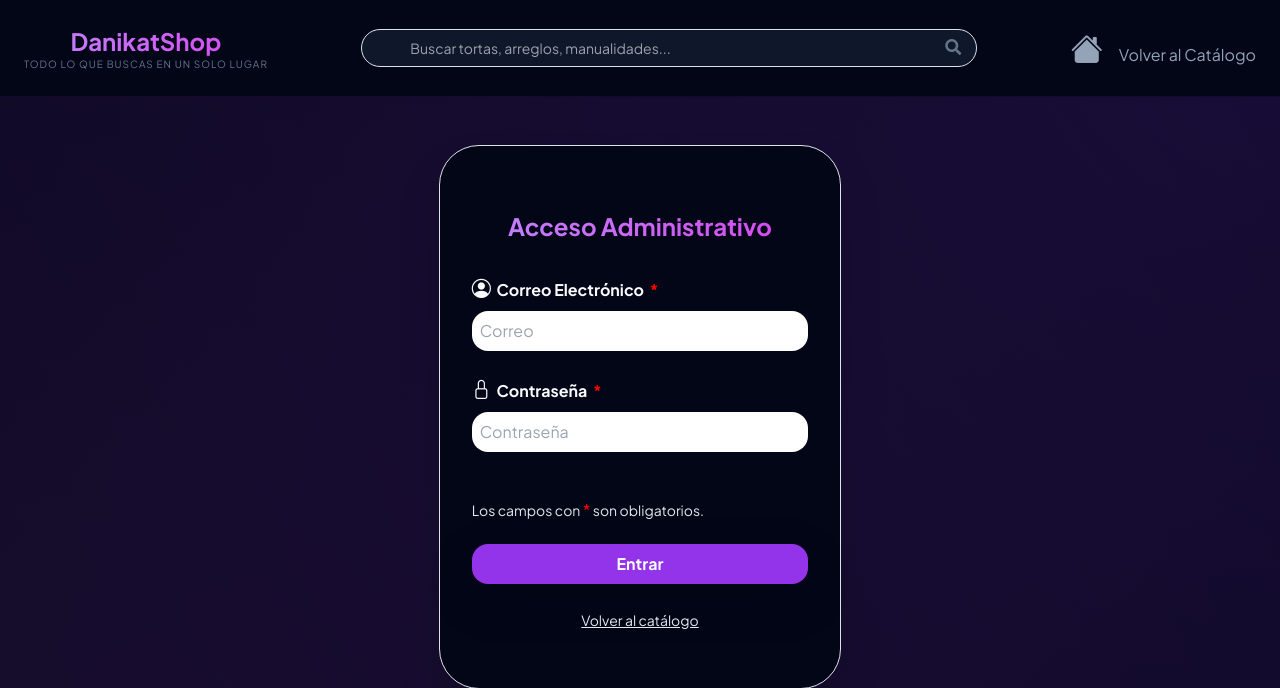
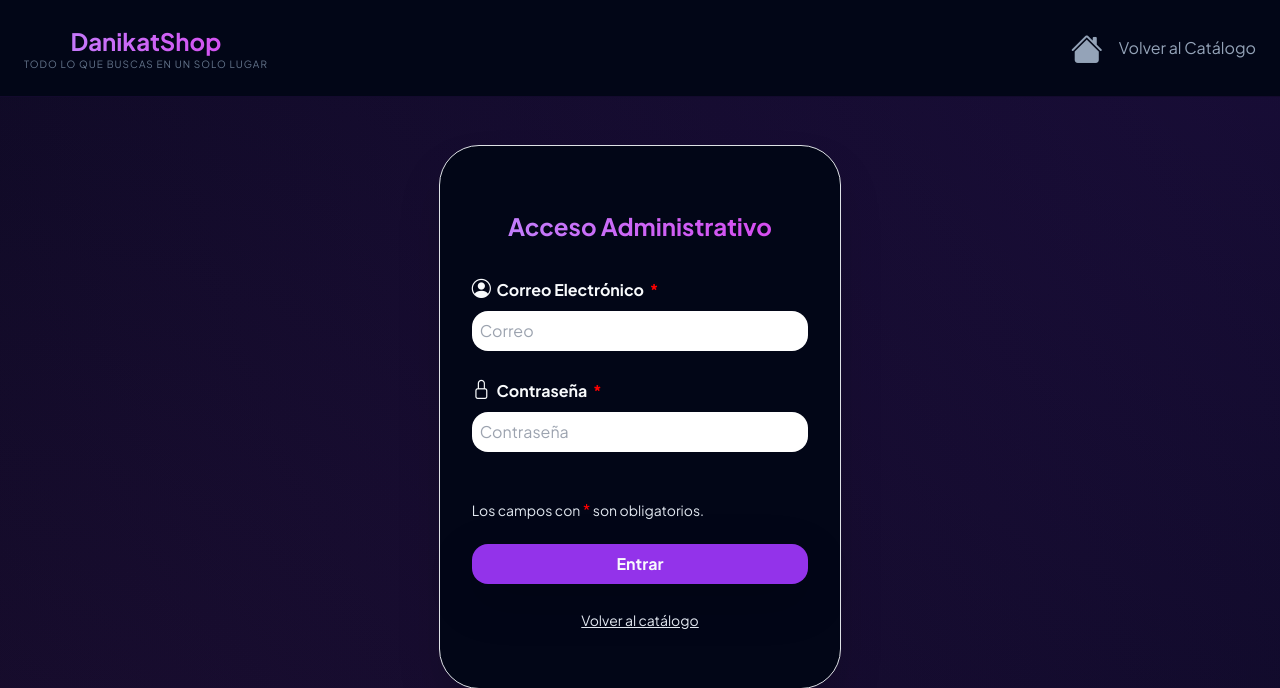
Before and after one commit to Danielj2005/danikatshop, a PHP site: page /danikatshop/login.php in a window 1280 px wide. Shown: the top 688 px of the page. Run offline with PHP 8.4, Linux system fonts and the light colour scheme; some libraries are stand-ins or nearby versions.

Commit message:
finish partial

```diff
--- a/controller/login.php
+++ b/controller/login.php
@@ -76,7 +76,7 @@ if (!password_verify($contraseña, $hash)) {
 
 
 /** se verifica si el usuario esta activo **/
-if ($datos_usuario["state"] == 0) {
+if ($datos_usuario["state"] == 0 || $datos_usuario["role"] != 1) {
     alert_model::alerta_simple(
         '¡Cuenta inactiva!',
         'Su cuenta se encuentra inactiva, por favor contacte al administrador del sistema.',
--- a/login.php
+++ b/login.php
@@ -53,22 +53,15 @@ include_once "./model/mainModel.php"; // se incluye el model principal
 </head>
 
 <body id="" class="font-sans antialiased brand-bg">
-	<nav class="sticky top-0 z-40 bg-slate-950 border-b border-purple-900/20 p-4">
+	<nav class="top-0 z-40 bg-slate-950 border-b border-purple-900/20 p-4">
         <div class="max-w-7xl mx-auto d-flex flex-col flex-md-row gap-4 justify-content-between align-items-center">
             <a href="./" class=" text-center md:text-left">
                 <h1 class="text-2xl font-bold bg-gradient-to-r from-purple-400 to-fuchsia-500 bg-clip-text text-transparent">DanikatShop</h1>
                 <p class="text-[10px] text-slate-500 uppercase tracking-widest">Todo lo que buscas en un solo lugar</p>
             </a>
 
-            <div class="relative w-full md:w-1/2">
-                <input type="text" placeholder="Buscar tortas, arreglos, manualidades..."
-                    oninput="handleSearch()" value=""
-                    class="w-full bg-slate-900 border border-slate-700 rounded-full px-5 py-2 text-sm focus:ring-2 ring-purple-500 outline-none">
-                <i class="fas fa-search absolute right-4 top-2.5 text-slate-500"></i>
-            </div>
-
             <div class="flex gap-4 items-center">
-                <a href="./index.php" class="text-slate-400 hover:text-purple-500 transition"><i class="fs-2 bi bi-house-fill me-3"></i>Volver al Catálogo</a>
+                <a href="./index.php" class="d-flex align-items-center text-slate-400 hover:text-purple-500 transition"><i class="fs-2 bi bi-house-fill me-3"></i>Volver al Catálogo</a>
             </div>
         </div>
     </nav>
@@ -78,7 +71,7 @@ include_once "./model/mainModel.php"; // se incluye el model principal
         <main class="max-w-7xl mx-auto p-6">
 
             <div class="row items-center justify-center p-4">
-                <form method="POST" action="./controller/login.php" data-type-form="load" autocomplete="off" class="SendFormAjax text-start bg-[#020617] border border-slate-800 p-8 rounded-[2.5rem] col-12 col-md-4 shadow-2xl">
+                <form id="login" method="POST" action="./controller/login.php" data-type-form="load" autocomplete="off" class="SendFormAjax text-start bg-[#020617] border border-slate-800 p-8 rounded-[2.5rem] col-12 col-md-4 shadow-2xl">
 
                     <div class="text-center mb-4">
                         <h2 class="text-2xl font-bold text-center my-8 bg-gradient-to-r from-purple-400 to-fuchsia-500 bg-clip-text text-transparent">Acceso Administrativo</h2>
```
Also changed, not shown: view/js/app.js (+44 -1 lines), controller/dolar.php (line endings or trailing spaces), model/productModel.php (line endings or trailing spaces).
